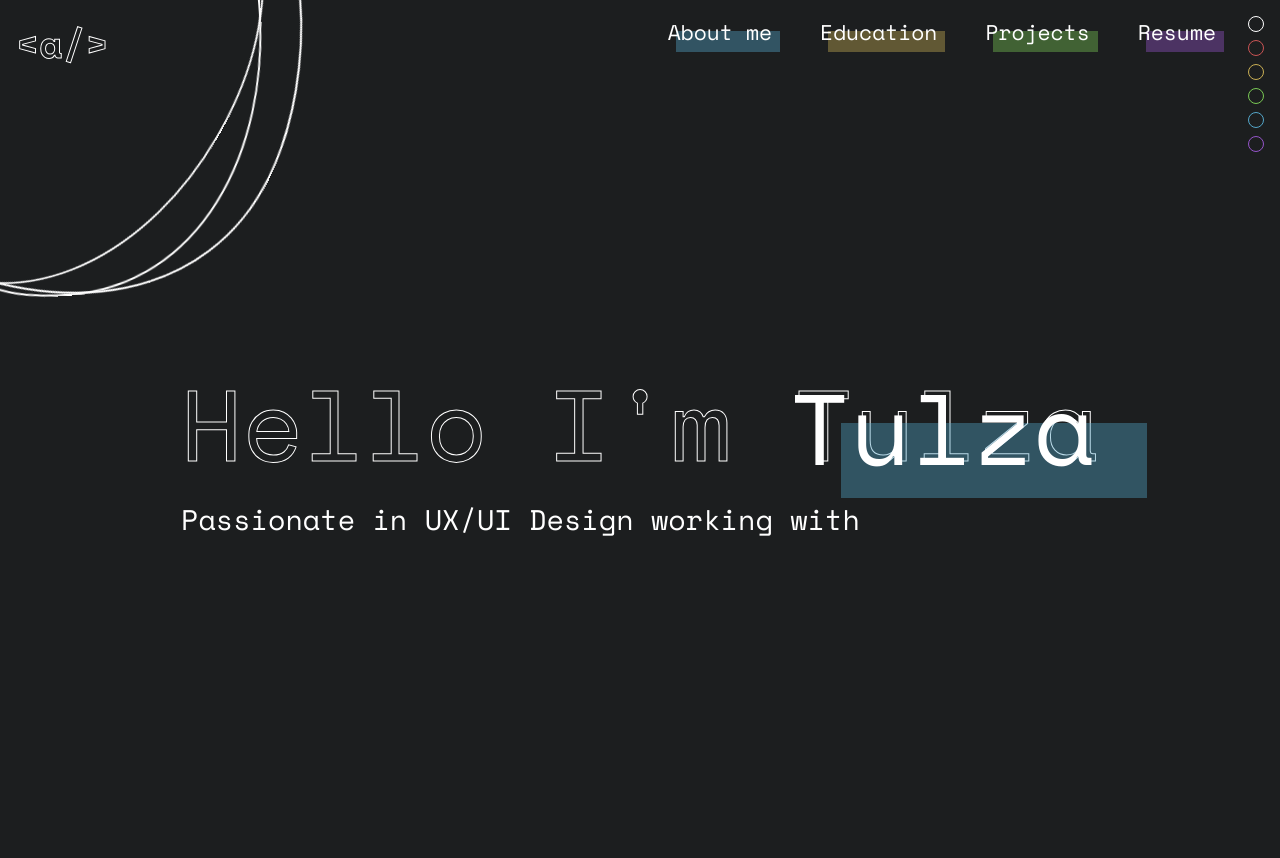
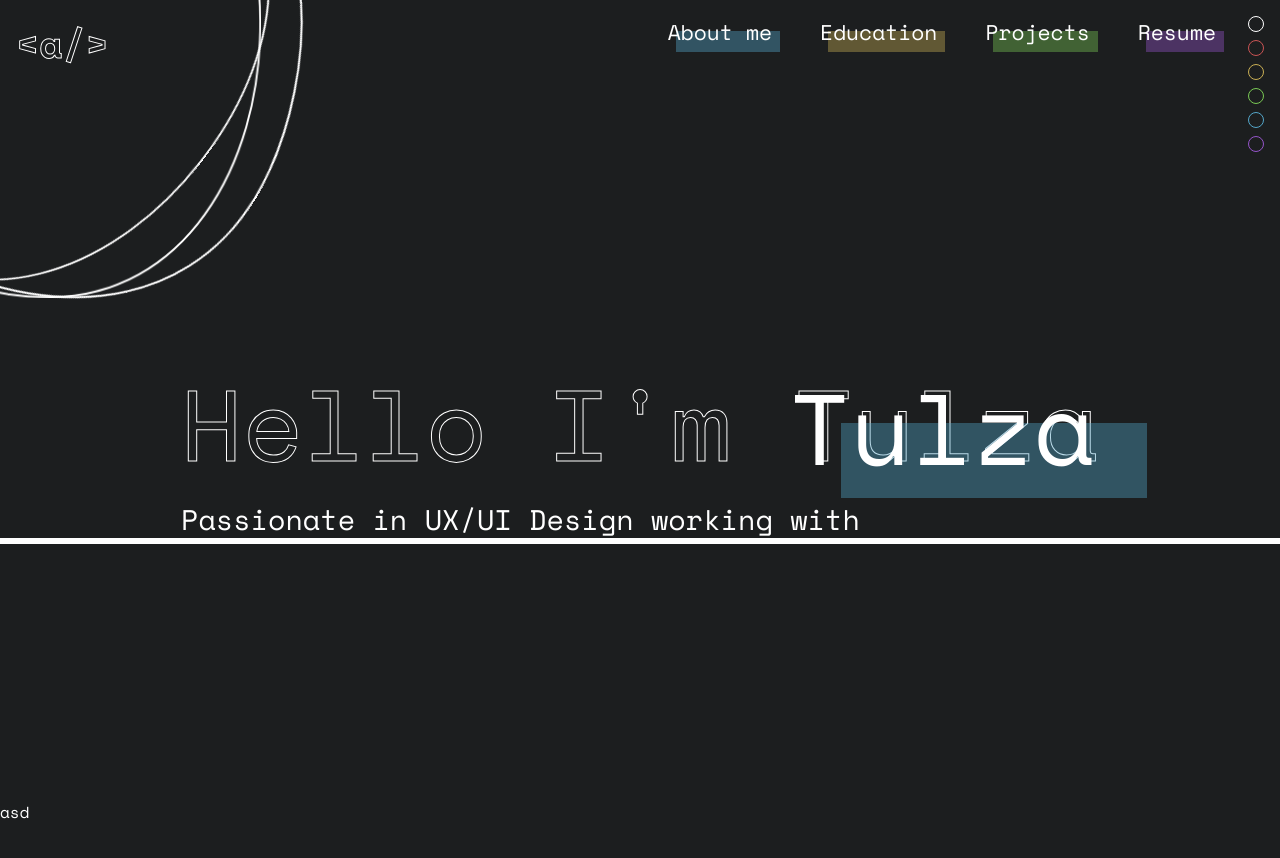
Before and after one commit to tulza/Tulza-dev-old, a React (Vite) app: page / in a window 1280 px wide. Shown: the top 858 px of the page. Before the commit the page ends 800 px from the top, so only its background shows below. Built offline with nearby package versions, Linux system fonts and the light colour scheme.

Commit message:
scrollbar style

```diff
--- a/src/App.jsx
+++ b/src/App.jsx
@@ -1,5 +1,6 @@
 import { useState } from "react";
 import "./style/styles.css";
+import "./style/scrollbar.css";
 import "./style/fonts.css";
 import Home from "./Components/pages/Home.jsx";
 
--- a/src/Components/Section.jsx
+++ b/src/Components/Section.jsx
@@ -4,7 +4,7 @@ import React from "react";
 const Section = ({ children, classname }) => {
   return (
     <div className={clsx("relative flex h-[100vh] w-full flex-col", classname)}>
-      <code>{children}</code>
+      {children}
     </div>
   );
 };
--- a/src/Components/pages/Home.jsx
+++ b/src/Components/pages/Home.jsx
@@ -3,6 +3,7 @@ import AnimatedText from "../AnimatedText";
 import CursorOverlay from "../CursorOverlay";
 import NavigationBar from "../Navigation/NavigationBar";
 import Introduction from "./Introduction";
+import Section from "../Section";
 const variants = {
   hidden: { x: 10 },
   visible: { x: 0 },
@@ -11,6 +12,9 @@ const Home = () => {
   return (
     <Fragment>
       <Introduction />
+      <Section>
+        <div>asd</div>
+      </Section>
     </Fragment>
   );
 };
--- a/src/Components/pages/Introduction.jsx
+++ b/src/Components/pages/Introduction.jsx
@@ -81,6 +81,7 @@ const CircleLine = () => {
         )}
         whileHover={{ backgroundColor: fill }}
         transition={{ duration: 0.05 }}
+        onTransitionEnd={{ duration: 1 }}
       />
     );
   };
@@ -137,7 +138,7 @@ const Introduction = () => {
     hidden: { x: 20, opacity: 0 },
   };
   return (
-    <div className="relative flex h-[100vh] w-full flex-col">
+    <Section>
       {/* Header */}
       <div>
         <Blobs />
@@ -181,9 +182,10 @@ const Introduction = () => {
             stagger={0.025}
             delay={1}
           />
+          <div className="absolute left-0 w-[100vw] outline"></div>
         </div>
       </div>
-    </div>
+    </Section>
   );
 };
 
--- /dev/null
+++ b/src/style/scrollbar.css
@@ -0,0 +1,13 @@
+::-webkit-scrollbar {
+  width: 8px;
+}
+::-webkit-scrollbar-track {
+  background: transparent;
+}
+::-webkit-scrollbar-thumb {
+  background: #777;
+  border-radius: 8px;
+}
+::-webkit-scrollbar-thumb:hover {
+  background: #adadad;
+}
```
